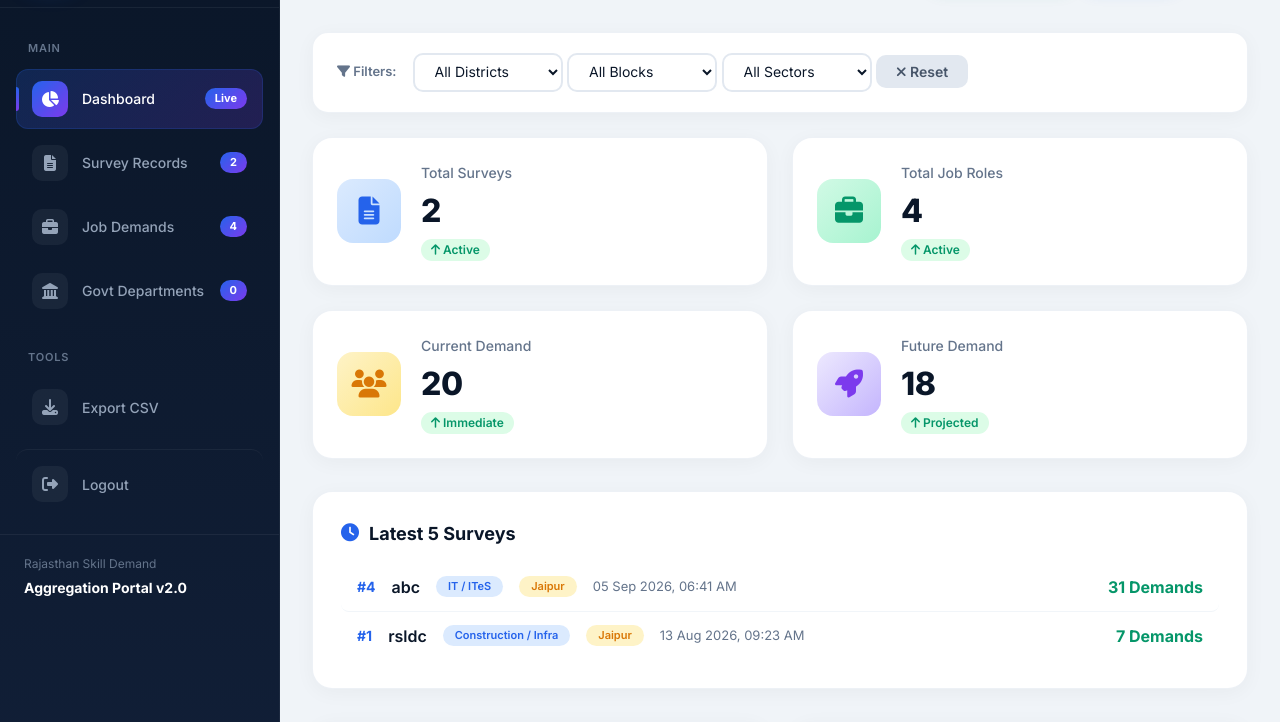
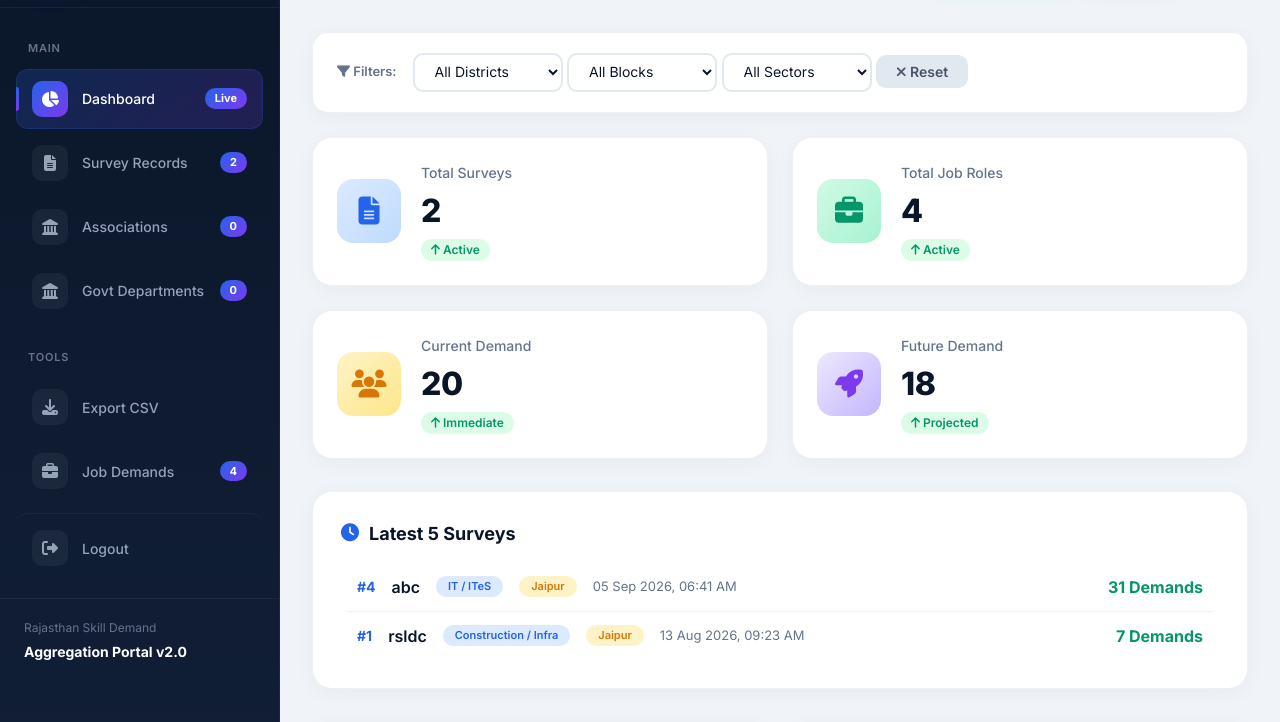
Before and after one commit to Shyamjalore/rsldc, a Django app: page /admin/dashboard/ in a window 1280 px wide. Shown: the part 101-823 px from the top of the page. Run offline with Django 4.2, Linux system fonts and the light colour scheme; a user stored in the database is signed in; data comes from the database, SQL or seed files in the repository; some libraries are stand-ins or nearby versions.

Commit message:
dasboard update

```diff
--- a/demand/templates/portal/dashboard.html
+++ b/demand/templates/portal/dashboard.html
@@ -448,10 +448,11 @@
                 <span>Survey Records</span>
                 <span class="nav-badge">{{ total_surveys|default:0 }}</span>
             </a>
-            <a href="{% url 'survey:admin_job_demands' %}" class="nav-link-modern">
-                <span class="nav-icon-modern"><i class="fas fa-briefcase"></i></span>
-                <span>Job Demands</span>
-                <span class="nav-badge">{{ total_jobs|default:0 }}</span>
+
+            <a href="{% url 'survey:admin_association_list' %}" class="nav-link-modern">
+                <span class="nav-icon-modern"><i class="fas fa-landmark"></i></span>
+                <span>Associations</span>
+                <span class="nav-badge">{{ total_associations|default:0 }}</span>
             </a>
             <a href="{% url 'survey:admin_govt_list' %}" class="nav-link-modern">
                 <span class="nav-icon-modern"><i class="fas fa-landmark"></i></span>
@@ -463,6 +464,11 @@
             <a href="#" class="nav-link-modern">
                 <span class="nav-icon-modern"><i class="fas fa-download"></i></span>
                 <span>Export CSV</span>
+            </a>
+            <a href="{% url 'survey:admin_job_demands' %}" class="nav-link-modern">
+                <span class="nav-icon-modern"><i class="fas fa-briefcase"></i></span>
+                <span>Job Demands</span>
+                <span class="nav-badge">{{ total_jobs|default:0 }}</span>
             </a>
             <a href="{% url 'survey:admin_logout' %}" class="nav-link-modern" style="margin-top:8px; border-top:1px solid rgba(255,255,255,0.05); padding-top:16px;">
                 <span class="nav-icon-modern"><i class="fas fa-sign-out-alt"></i></span>
```
